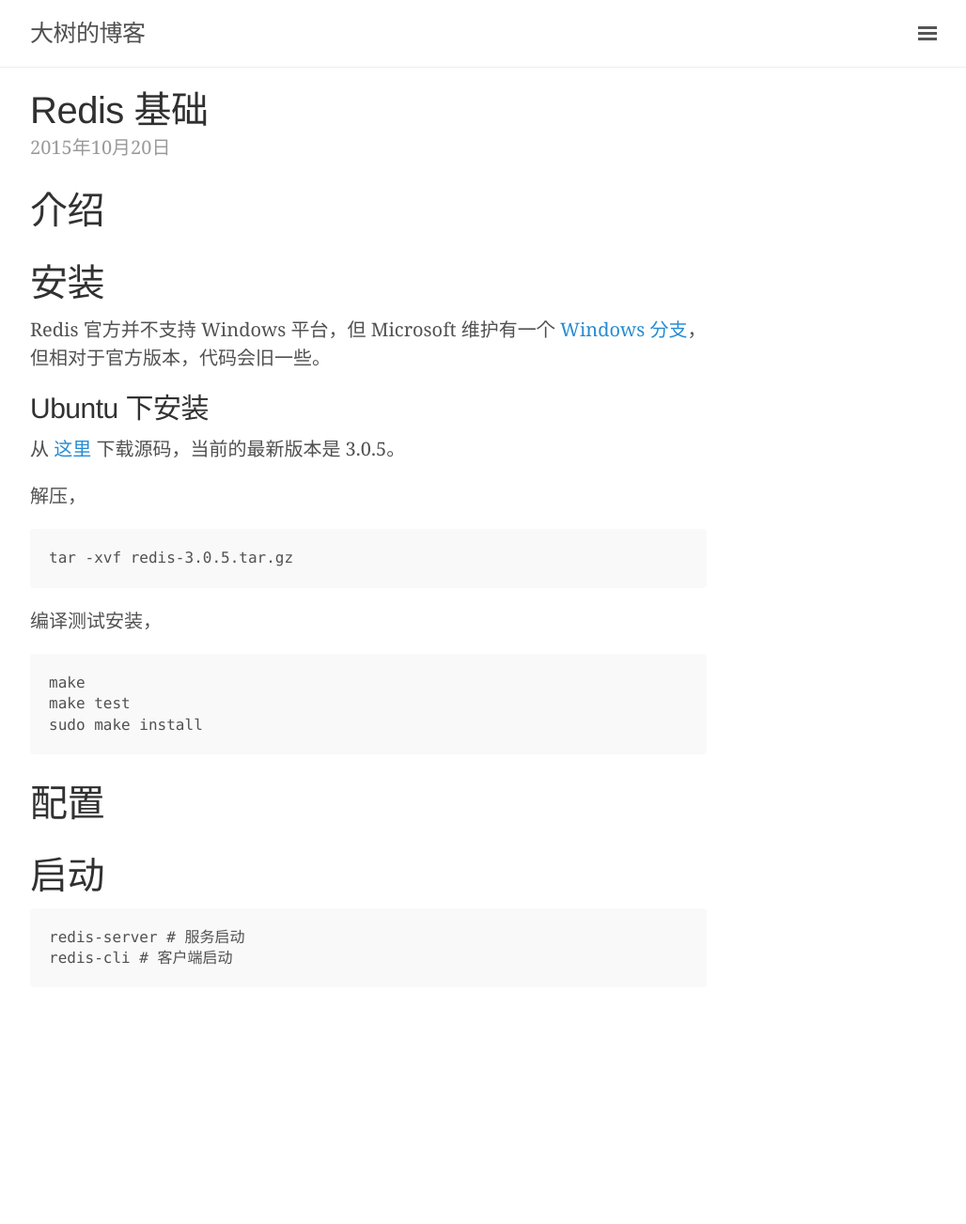
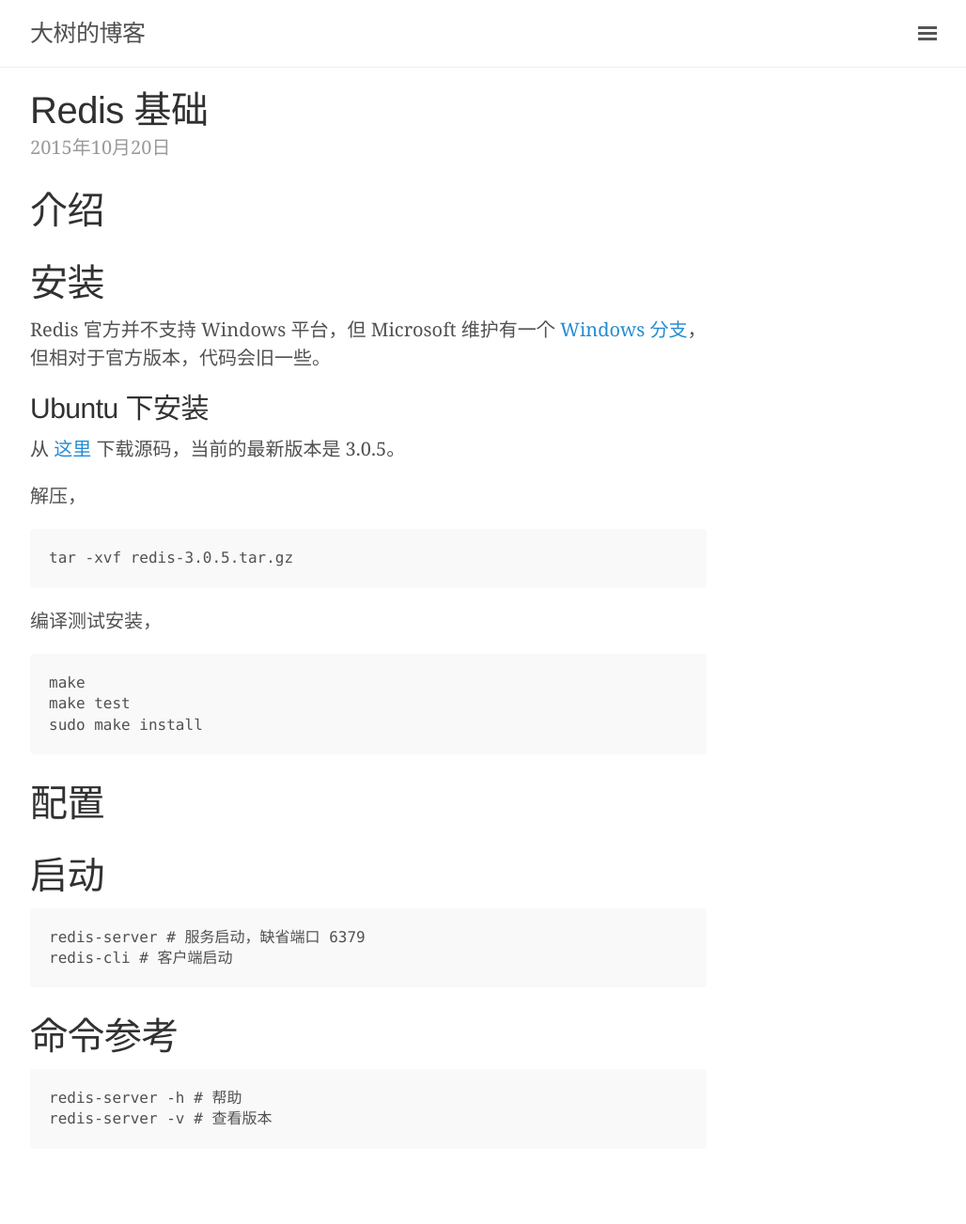
Before and after one commit to 0000-bigtree/0000-bigtree.github.io, a Jekyll site: the page built from _posts/2015-10-20-redis-basic.md, in a window 1280 px wide. Shown: the whole page at 94% size, without its empty margins (248-1276 px from the left). Built offline with Jekyll 4.4.1, drawn with Linux system fonts in a browser that asks for light colours; before the commit the page ends 1131 px from its top, so only the background shows below that.

Commit message:
minor update

```diff
--- a/_posts/2015-10-20-redis-basic.md
+++ b/_posts/2015-10-20-redis-basic.md
@@ -31,5 +31,10 @@
 
 # 启动
 
-    redis-server # 服务启动
+    redis-server # 服务启动，缺省端口 6379
     redis-cli # 客户端启动
+
+# 命令参考
+
+    redis-server -h # 帮助
+    redis-server -v # 查看版本
```
